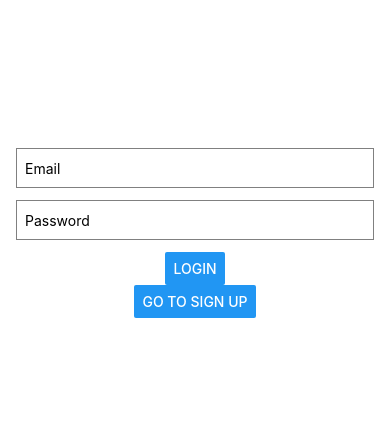
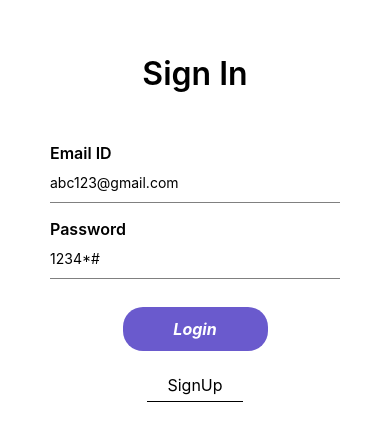
Before and after one commit to ICE0208/journal-with-react-native, a React Native app: screen /SignIn in a window 390 px wide. Shown: the part 189-630 px from the top of the page. Built offline with nearby package versions, Linux system fonts and the light colour scheme.

Commit message:
style: 로그인 화면 스타일

```diff
--- a/App.tsx
+++ b/App.tsx
@@ -20,6 +20,7 @@ export default function App() {
         <Stack.Screen
           name="SignUp"
           component={SignUpScreen}
+          options={{ presentation: "modal" }}
         />
         <Stack.Screen
           name="Home"
--- a/screens/SignIn/index.tsx
+++ b/screens/SignIn/index.tsx
@@ -1,6 +1,5 @@
-// LoginScreen.tsx
 import React, { useState } from "react";
-import { Text, TextInput, View, Button } from "react-native";
+import { Text, TextInput, View, Button, Pressable } from "react-native";
 import { signInWithEmailAndPassword } from "firebase/auth";
 import { auth } from "firebaseConfig";
 import { StackNavigationProp } from "@react-navigation/stack";
@@ -39,28 +38,49 @@ export default function LoginScreen({ navigation }: Props) {
 
   return (
     <View style={styles.container}>
+      <Text style={styles.title}>Sign In</Text>
+      <View style={styles.inputView}>
+        <Text style={styles.inputLabel}>Email ID</Text>
         <TextInput
           style={styles.input}
-        placeholder="Email"
           value={id}
           onChangeText={setId}
+          placeholder="abc123@gmail.com"
         />
+      </View>
+      <View style={styles.inputView}>
+        <Text style={styles.inputLabel}>Password</Text>
         <TextInput
           style={styles.input}
-        placeholder="Password"
           value={password}
           onChangeText={setPassword}
           secureTextEntry
+          placeholder="1234*#"
         />
-      <Button
-        title="Login"
+      </View>
+      <Pressable
         onPress={handleLogin}
-      />
+        style={({ pressed }) => [
+          { width: "100%", display: "flex", alignItems: "center" },
+          { opacity: pressed ? 0.8 : 1 },
+        ]}
+      >
+        <View style={styles.loginButton}>
+          <Text style={styles.loginButtonText}>Login</Text>
+        </View>
+      </Pressable>
       {message ? <Text style={{ color: messageColor }}>{message}</Text> : null}
-      <Button
-        title="Go to Sign Up"
+      <Pressable
         onPress={() => navigation.navigate("SignUp")}
-      />
+        style={({ pressed }) => [
+          { width: "100%", display: "flex", alignItems: "center" },
+          { opacity: pressed ? 0.8 : 1 },
+        ]}
+      >
+        <View style={styles.signUpButton}>
+          <Text style={styles.signUpButtonText}>SignUp</Text>
+        </View>
+      </Pressable>
     </View>
   );
 }
--- a/screens/SignIn/style.ts
+++ b/screens/SignIn/style.ts
@@ -6,15 +6,56 @@ const styles = StyleSheet.create({
     backgroundColor: "#fff",
     alignItems: "center",
     justifyContent: "center",
-    padding: 16,
+    padding: 50,
+  },
+  title: {
+    fontSize: 32,
+    fontWeight: "600",
+    marginBottom: 50,
+  },
+  inputView: {
+    display: "flex",
+    width: "100%",
+    marginBottom: 16,
+  },
+  inputLabel: {
+    fontWeight: "600",
+    fontSize: 16,
   },
   input: {
     height: 40,
     borderColor: "gray",
-    borderWidth: 1,
-    marginBottom: 12,
+    borderBottomWidth: 1,
     width: "100%",
-    paddingHorizontal: 8,
+  },
+  loginButton: {
+    width: "50%",
+    backgroundColor: "slateblue",
+    borderRadius: 20,
+    margin: 12,
+  },
+  loginButtonText: {
+    color: "white",
+    paddingVertical: 12,
+    paddingHorizontal: 30,
+    textAlign: "center",
+    fontStyle: "italic",
+    fontWeight: "700",
+    fontSize: 16,
+  },
+  signUpButton: {
+    marginBottom: 10,
+    borderBottomColor: "black",
+    borderBottomWidth: 1.2,
+  },
+  signUpButtonText: {
+    paddingVertical: 6,
+    paddingHorizontal: 20,
+    color: "black",
+    paddingTop: 12,
+    textAlign: "center",
+    fontWeight: "400",
+    fontSize: 16,
   },
 });
 
```
Lines whose indentation alone changed are shown as unchanged.
